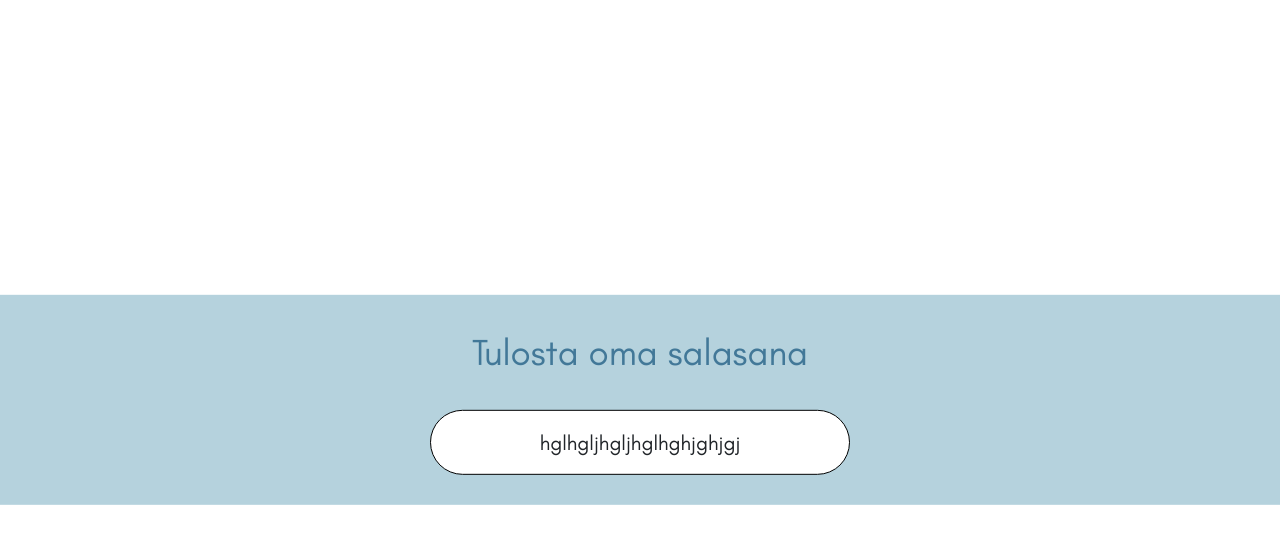
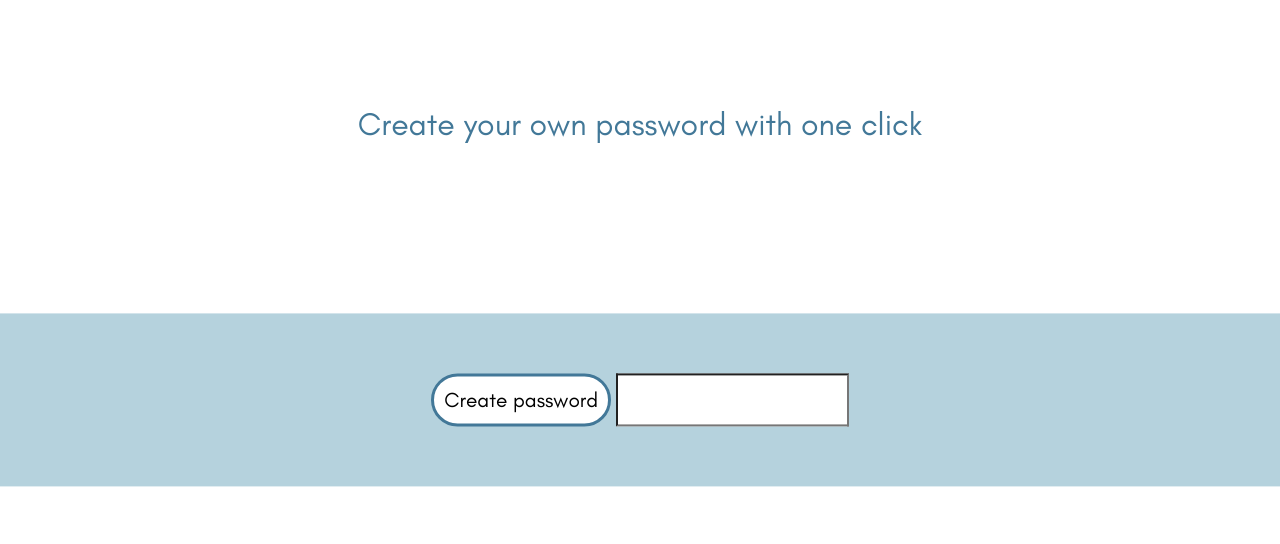
Before and after one commit to mrkco/salasanagen, a plain HTML site: page index.html in a window 1280 px wide. Drawn offline with nearby package versions, Linux system fonts and the light colour scheme.

Commit message:
Updates on CSS and JS added

```diff
--- a/index.html
+++ b/index.html
@@ -1,5 +1,6 @@
 <!DOCTYPE html>
 <html lang="en">
+
 <head>
     <meta charset="utf-8" />
     <meta name="viewport" content="width=device-width, initial-scale=1, shrink-to-fit=no" />
@@ -10,8 +11,12 @@
 
     <!-- BOOTSTRAP -->
     <link href="css/bootstrap.css" rel="stylesheet" type="text/css" />
-    <script src="https://code.jquery.com/jquery-3.3.1.slim.min.js" integrity="sha384-q8i/X+965DzO0rT7abK41JStQIAqVgRVzpbzo5smXKp4YfRvH+8abtTE1Pi6jizo" crossorigin="anonymous"></script>
-    <script src="https://cdnjs.cloudflare.com/ajax/libs/popper.js/1.14.7/umd/popper.min.js" integrity="sha384-UO2eT0CpHqdSJQ6hJty5KVphtPhzWj9WO1clHTMGa3JDZwrnQq4sF86dIHNDz0W1" crossorigin="anonymous"></script>
+    <script src="https://code.jquery.com/jquery-3.3.1.slim.min.js"
+        integrity="sha384-q8i/X+965DzO0rT7abK41JStQIAqVgRVzpbzo5smXKp4YfRvH+8abtTE1Pi6jizo"
+        crossorigin="anonymous"></script>
+    <script src="https://cdnjs.cloudflare.com/ajax/libs/popper.js/1.14.7/umd/popper.min.js"
+        integrity="sha384-UO2eT0CpHqdSJQ6hJty5KVphtPhzWj9WO1clHTMGa3JDZwrnQq4sF86dIHNDz0W1"
+        crossorigin="anonymous"></script>
 
     <!-- FONT AWESOME -->
     <link href="css/all.css" rel="stylesheet">
@@ -19,17 +24,37 @@
     <!--STYLESHEET-->
     <link href="stylesheet.css" rel="stylesheet" type="text/css">
 
+    <!--JS script-->
+    <script language="javascript" type="text/javascript">
+        function randomString() {
+            var chars = "0123456789ABCDEFGHIJKLMNOPQRSTUVWXTZabcdefghiklmnopqrstuvwxyz";
+            var string_length = 12;
+            var randomstring = '';
+            for (var i = 0; i < string_length; i++) {
+                var rnum = Math.floor(Math.random() * chars.length);
+                randomstring += chars.substring(rnum, rnum + 1);
+            }
+            document.randform.randomfield.value = randomstring;
+        }
+    </script>
 
     <title>Salasanageneraattori</title>
 </head>
+
 <body>
+    <div class="title">Create your own password with one click</div>
+    <div class="container">
+        <div class="content">
 
-<div class="container">
-    <div class="content">
-        <div class="title">Tulosta oma salasana</div>
-        <div class="password">hglhgljhgljhglhghjghjgj</div>
+            <form name="randform" class="form">
+                <input class="button" type="button" value="Create password" onClick="randomString();">&nbsp;
+                <input class="text-field" type="text" name="randomfield" value="">
+            </form>
+
+        </div>
     </div>
-</div>
+
 
 </body>
+
 </html>
--- a/stylesheet.css
+++ b/stylesheet.css
@@ -24,22 +24,37 @@
             width: 600px;
             flex-direction: column;
             align-items: center;
-            padding: 30px 0 30px 0;
+            padding: 60px 0 60px 0;
         }
         .title {
             font-family: "Glacial Indifference", sans-serif;
-            font-size: 2.3rem;
+            font-size: 2rem;
             color: #427898;
             text-align: center;
-            margin-bottom: 30px;
+            margin-top: 100px;
         }
-        .password{
+        .form{
+            display: flex;
+            justify-content: center;
+        }
+        .button{
             background-color: white;
-            padding: 16px 8px;
+            padding: 8px 10px;
             font-family: "Glacial Indifference", sans-serif;
             width: 70%;
-            border: 1px solid black;
-            text-align: center;
+            border: 3px solid #427898;
             font-size: 1.3rem;
             border-radius: 35px;/*button edge rounding*/
         }
+        .text-field{
+            background-color: white;
+            font-family: "Glacial Indifference", sans-serif;
+            font-size: 1.3rem;
+            text-align: center;
+        }
+        .button:hover{
+            background-color:#8cbfde;
+        }
+        .button:active{
+            background-color: #b9dbf0;
+        }
```
